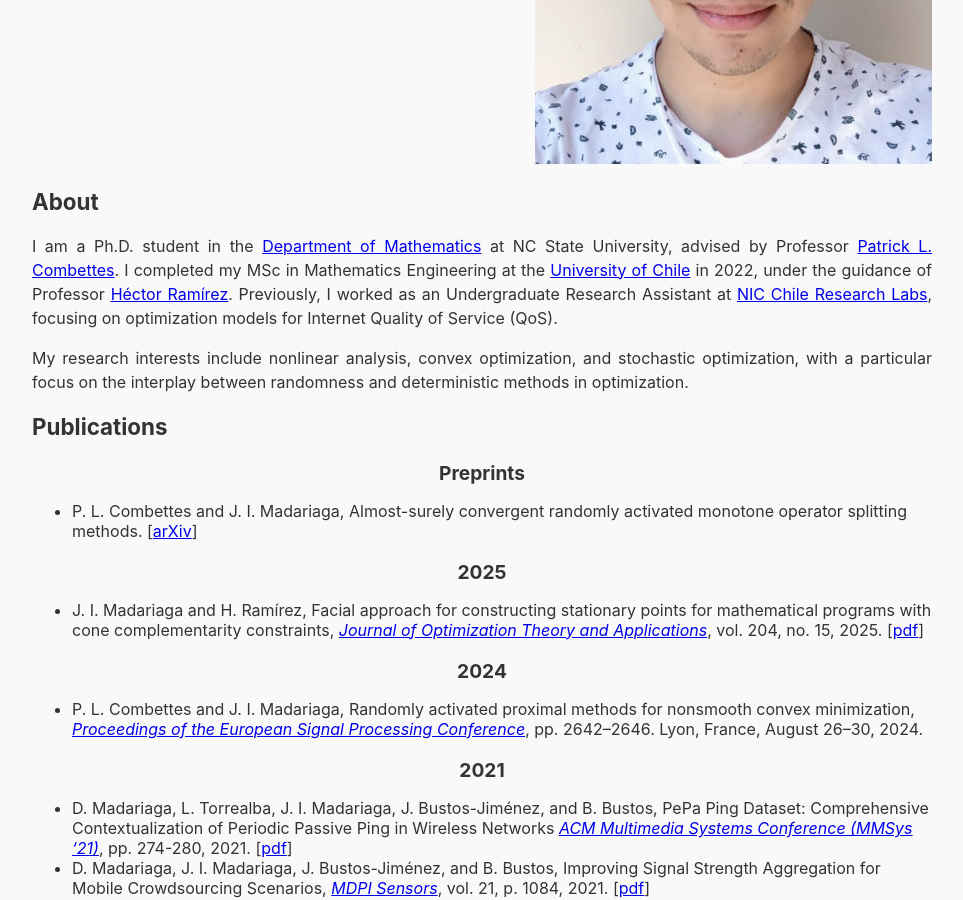
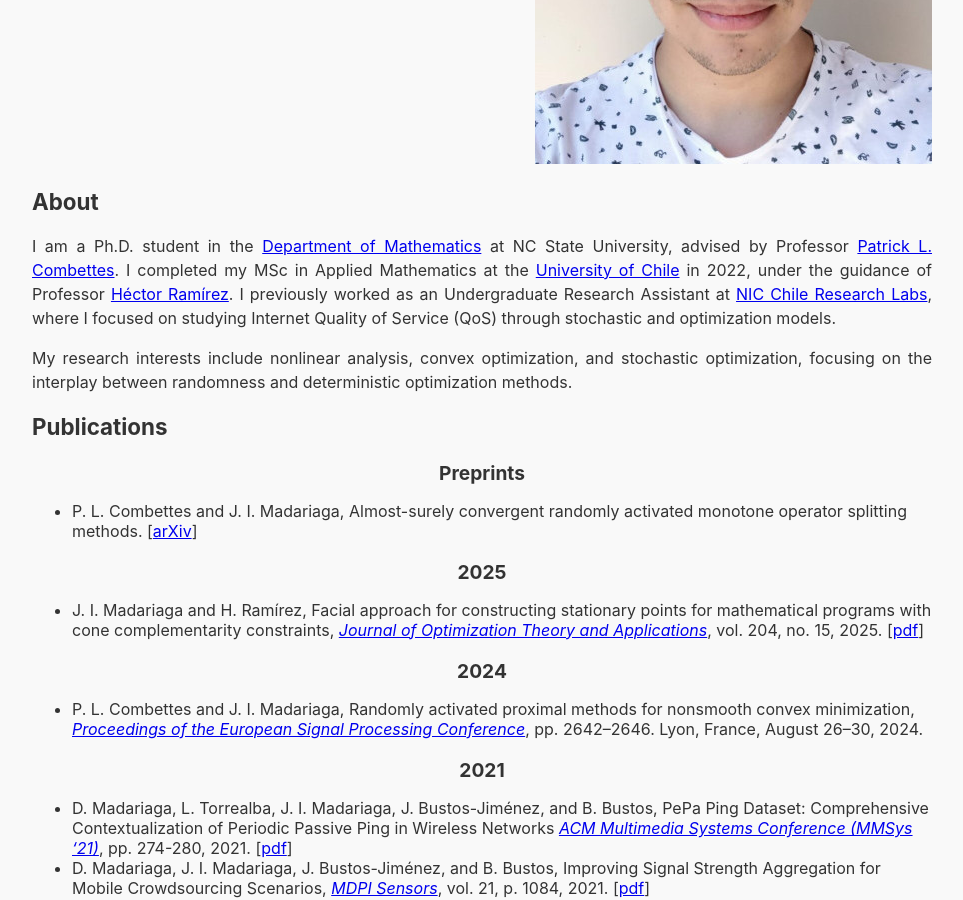
Before and after one commit to jmadariagar/jmadariagar.github.io, a Jekyll site: the page built from index.md, in a window 1280 px wide and 900 px high, scrolled down 412 px. Shown: the whole window, without its empty margins (158-1121 px from the left). Built offline with Jekyll 4.4.1, drawn with Linux system fonts in a browser that asks for light colours; our own code applies the rules of GitHub Pages for plain Markdown files; a script that is not in the unit is left out.

Commit message:
Update index.md

```diff
--- a/index.md
+++ b/index.md
@@ -11,10 +11,10 @@
 </div>
 
 ## About
-I am a Ph.D. student in the [Department of Mathematics](https://math.sciences.ncsu.edu) at NC State University, advised by Professor [Patrick L. Combettes](https://pcombet.math.ncsu.edu). I completed my MSc in Mathematics Engineering at the [University of Chile](https://www.dim.uchile.cl/en/home/) in 2022, under the guidance of Professor [Héctor Ramírez](https://sites.google.com/site/hectorramirezhomepage/home). Previously, I worked as an Undergraduate Research Assistant at [NIC Chile Research Labs](https://niclabs.cl/), focusing on optimization models for Internet Quality of Service (QoS).
+I am a Ph.D. student in the [Department of Mathematics](https://math.sciences.ncsu.edu) at NC State University, advised by Professor [Patrick L. Combettes](https://pcombet.math.ncsu.edu). I completed my MSc in Applied Mathematics at the [University of Chile](https://www.dim.uchile.cl/en/home/) in 2022, under the guidance of Professor [Héctor Ramírez](https://sites.google.com/site/hectorramirezhomepage/home). I previously worked as an Undergraduate Research Assistant at [NIC Chile Research Labs](https://niclabs.cl/), where I focused on studying Internet Quality of Service (QoS) through stochastic and optimization models.
 {: style="text-align: justify"}
 
-My research interests include nonlinear analysis, convex optimization, and stochastic optimization, with a particular focus on the interplay between randomness and deterministic methods in optimization.
+My research interests include nonlinear analysis, convex optimization, and stochastic optimization, focusing on the interplay between randomness and deterministic optimization methods.
 {: style="text-align: justify"}
 
 ## Publications
```
